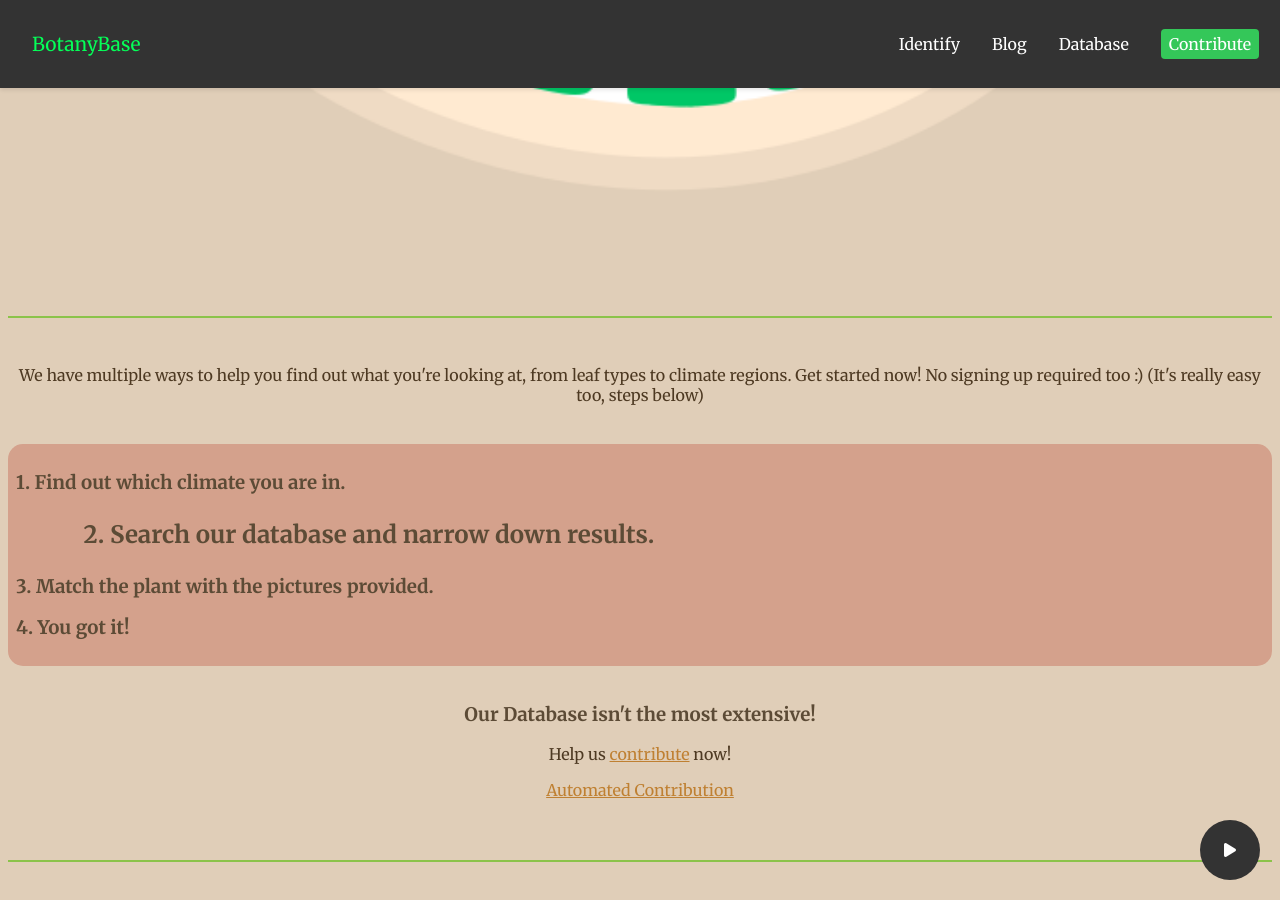
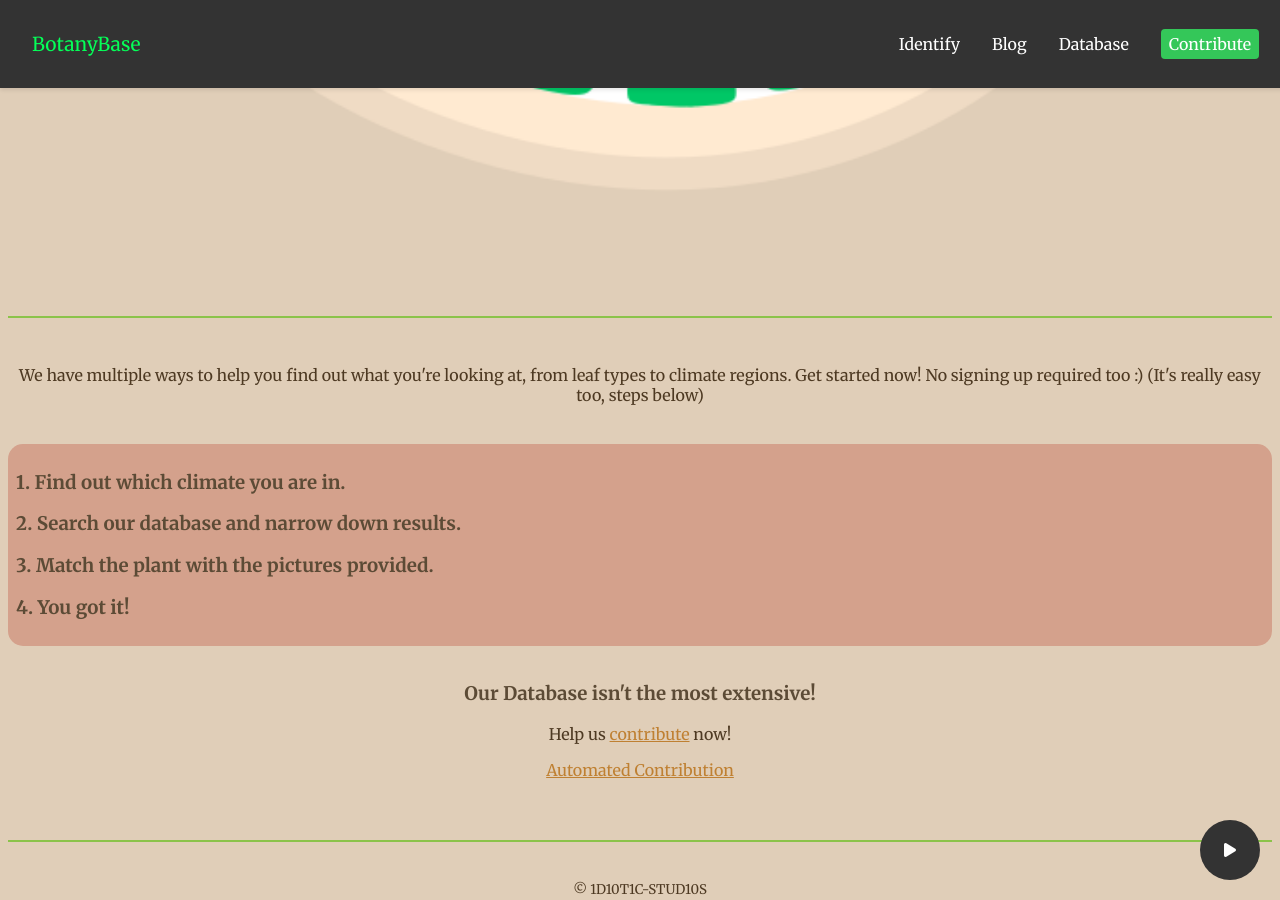
Before and after one commit to BotanyBase/botanybase.github.io, a Jekyll site: the page built from index.html, in a window 1280 px wide and 900 px high, scrolled down 796 px. Built offline with Jekyll 4.4.1, drawn with Linux system fonts in a browser that asks for light colours; nearby versions of some CDN libraries.

Commit message:
Update index.html

```diff
--- a/index.html
+++ b/index.html
@@ -52,27 +52,6 @@
   padding: 5px;
   margin-left: 5%;
 }
-
-.soundbutton {
-    position: fixed;
-    bottom: 20px;
-    right: 20px;
-    width: 60px;
-    height: 60px;
-    background-color: #333;
-    border-radius: 50%;
-    display: flex;
-    justify-content: center;
-    align-items: center;
-    cursor: pointer;
-    z-index: 1000;
-    color: #fff;
-}
-
-.soundbutton:hover {
-    background-color: #555;
-}
-
 </style>
 
 <br>
@@ -92,7 +71,7 @@
 <br>
 <div class="bgsecondary1">
 <h3>1. Find out which climate you are in.</h2>
-<h2>2. Search our database and narrow down results.</h2>
+<h3>2. Search our database and narrow down results.</h2>
 <h3>3. Match the plant with the pictures provided.</h2>
 <h3>4. You got it!</h2>
 </div>
```
